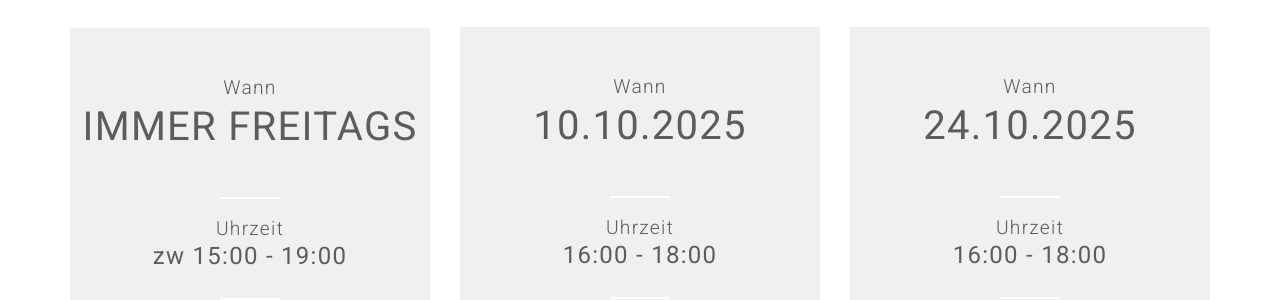
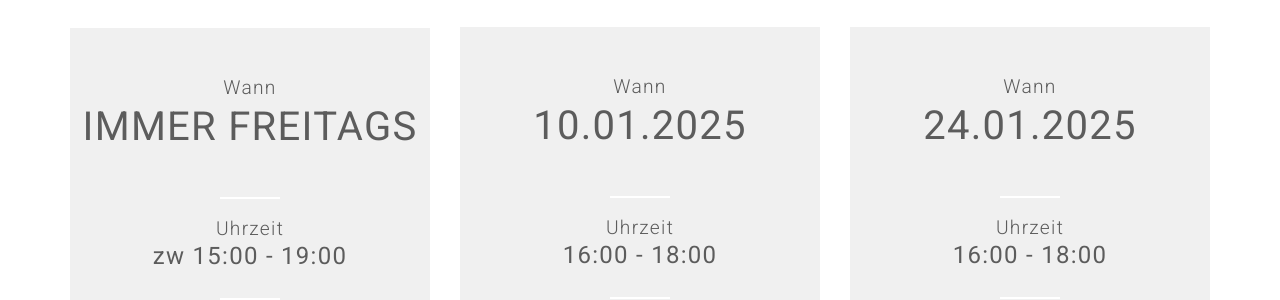
Before and after one commit to coderdojo-wien/coderdojo-wien.github.io, a Jekyll site: the page built from index.html, in a window 1280 px wide and 900 px high, scrolled down 3896 px. Shown: the part 158-458 px from the top of the window. Built offline with Jekyll 4.4.1, drawn with Linux system fonts in a browser that asks for light colours; nearby versions of some CDN libraries; comment, search, counter and statistics services are not loaded.

Commit message:
Update events.yml

```diff
--- a/_data/events.yml
+++ b/_data/events.yml
@@ -13,7 +13,7 @@ events-list:
   event-place-name: Online
   event-url: "https://linz.coderdojo.net/termine/"
 
-- event-date: 10.10.2025
+- event-date: 10.01.2025
   event-time: 16:00 - 18:00
   event-startdate: 2025-01-10T16:00:00+0100
   event-enddate: 2025-01-10T18:00:00+0100
@@ -27,7 +27,7 @@ events-list:
   event-place-postalcode: 1010
   event-place-addresscountry: AT
 
-- event-date: 24.10.2025
+- event-date: 24.01.2025
   event-time: 16:00 - 18:00
   event-startdate: 2025-01-24T16:00:00+0100
   event-enddate: 2025-01-24T18:00:00+0100
```
